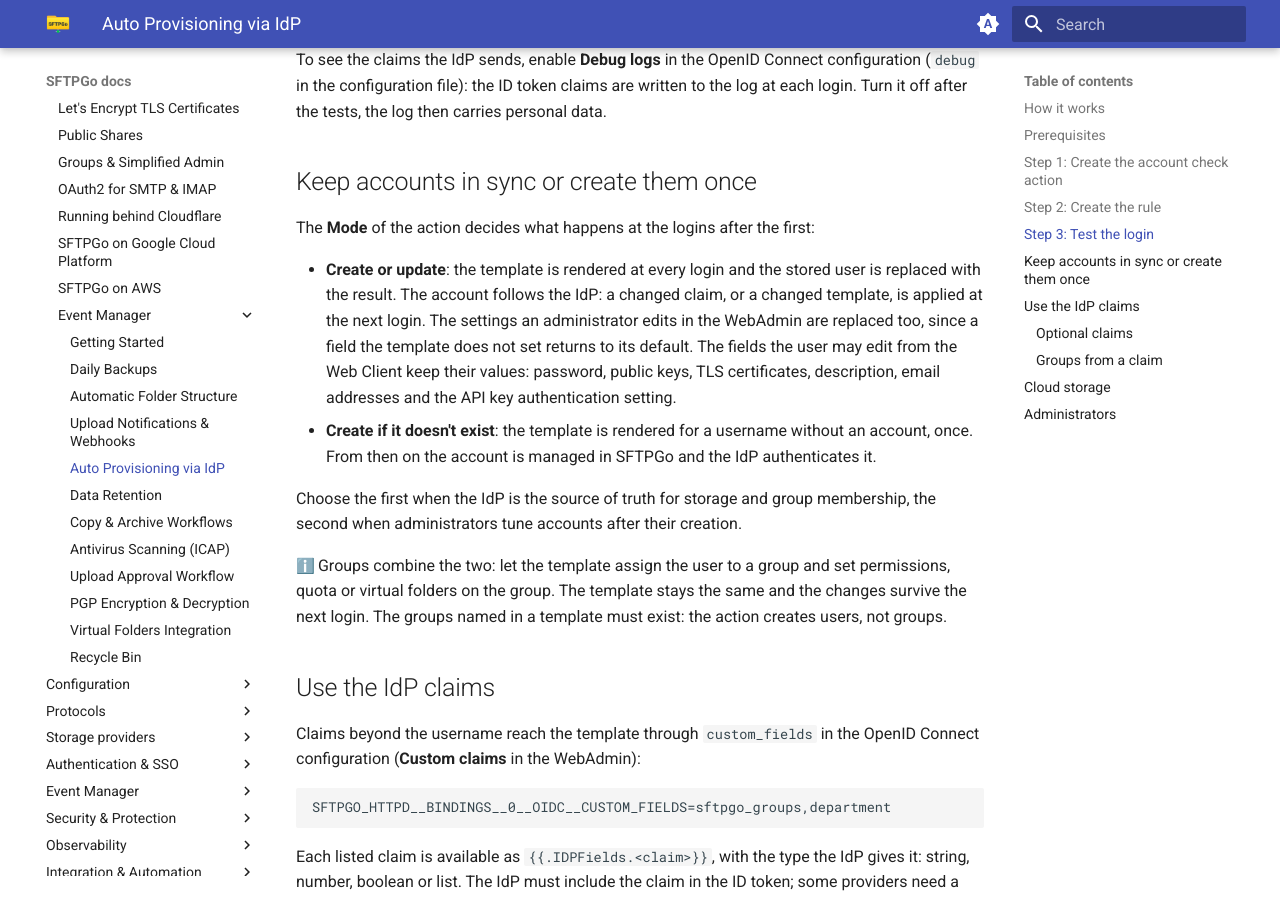
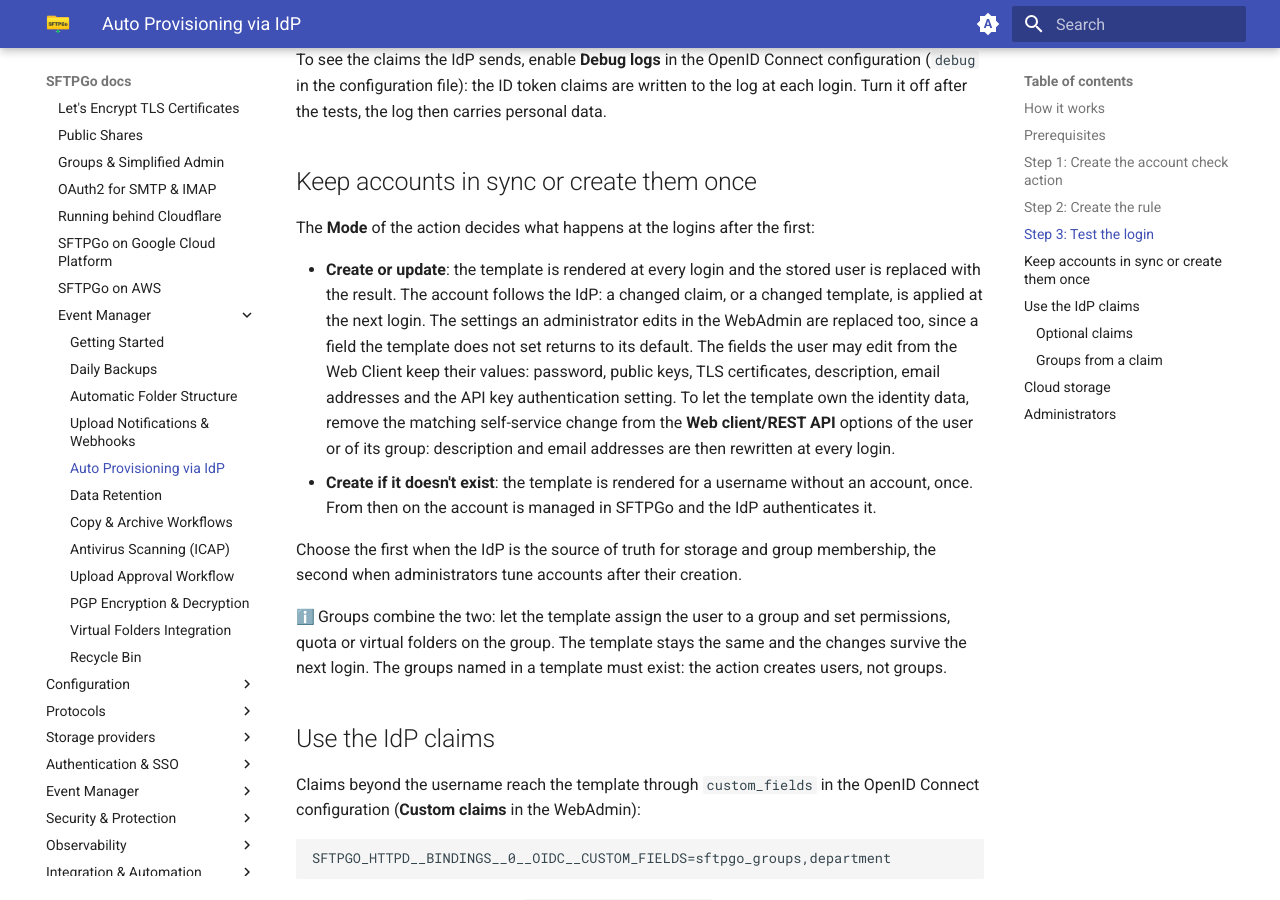
Before and after one commit to sftpgo/docs, an MkDocs documentation site: the page built from docs/tutorials/eventmanager-idp.md, in a window 1280 px wide and 900 px high, scrolled down 3631 px. Built offline with MkDocs 1.6.1 and Material for MkDocs 9.7.7, drawn with Linux system fonts in a browser that asks for light colours; emoji names are drawn with the system emoji font; the version menu is left out.

Commit message:
improve IDP tutorial and OAuth2 troubleshooting
Signed-off-by: Nicola Murino <nicola.murino@gmail.com>

```diff
--- a/docs/tutorials/eventmanager-idp.md
+++ b/docs/tutorials/eventmanager-idp.md
@@ -75,7 +75,7 @@ To see the claims the IdP sends, enable **Debug logs** in the OpenID Connect con
 
 The **Mode** of the action decides what happens at the logins after the first:
 
-- **Create or update**: the template is rendered at every login and the stored user is replaced with the result. The account follows the IdP: a changed claim, or a changed template, is applied at the next login. The settings an administrator edits in the WebAdmin are replaced too, since a field the template does not set returns to its default. The fields the user may edit from the Web Client keep their values: password, public keys, TLS certificates, description, email addresses and the API key authentication setting.
+- **Create or update**: the template is rendered at every login and the stored user is replaced with the result. The account follows the IdP: a changed claim, or a changed template, is applied at the next login. The settings an administrator edits in the WebAdmin are replaced too, since a field the template does not set returns to its default. The fields the user may edit from the Web Client keep their values: password, public keys, TLS certificates, description, email addresses and the API key authentication setting. To let the template own the identity data, remove the matching self-service change from the **Web client/REST API** options of the user or of its group: description and email addresses are then rewritten at every login.
 - **Create if it doesn't exist**: the template is rendered for a username without an account, once. From then on the account is managed in SFTPGo and the IdP authenticates it.
 
 Choose the first when the IdP is the source of truth for storage and group membership, the second when administrators tune accounts after their creation.
```
Also changed, not shown: docs/config-file.md (+2 -0 lines), docs/plugins/audit-logs.md (+1 -1 lines), docs/tutorials/oauth2-smtp-imap.md (+1 -0 lines).
